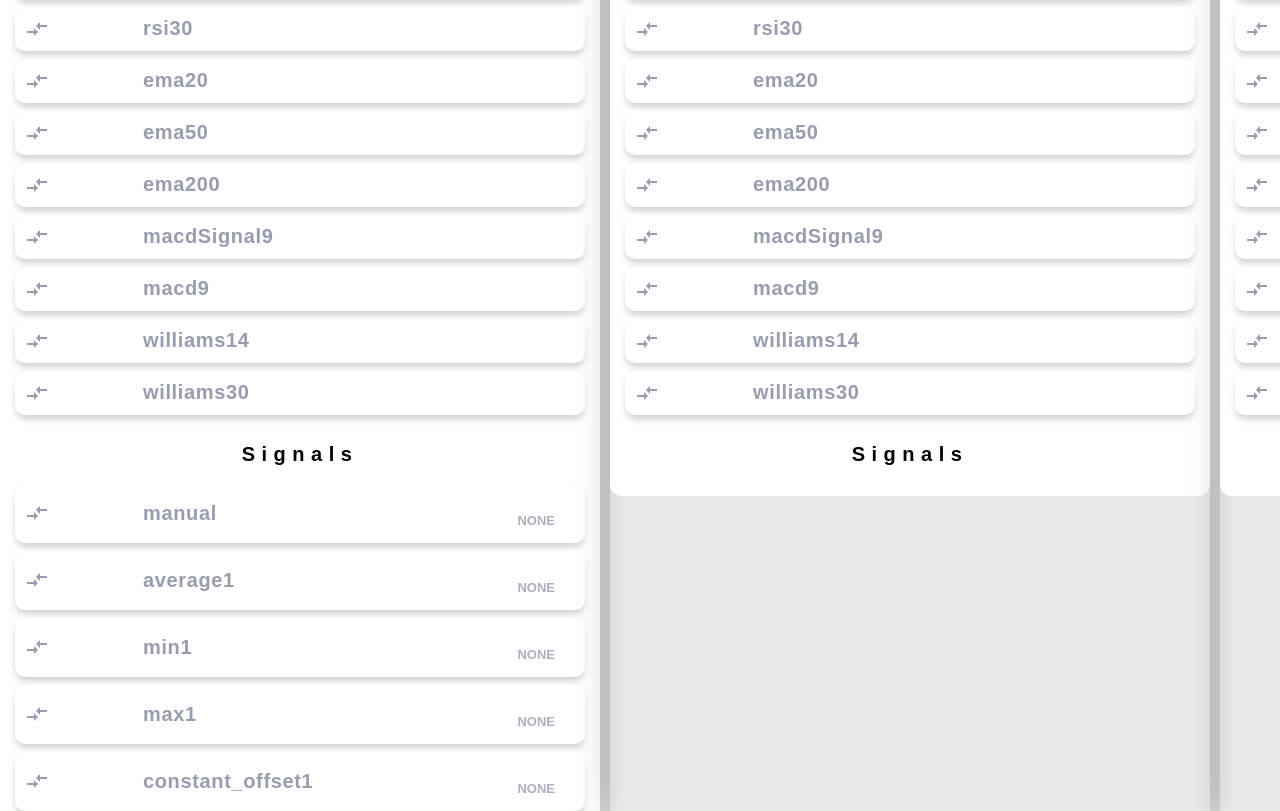
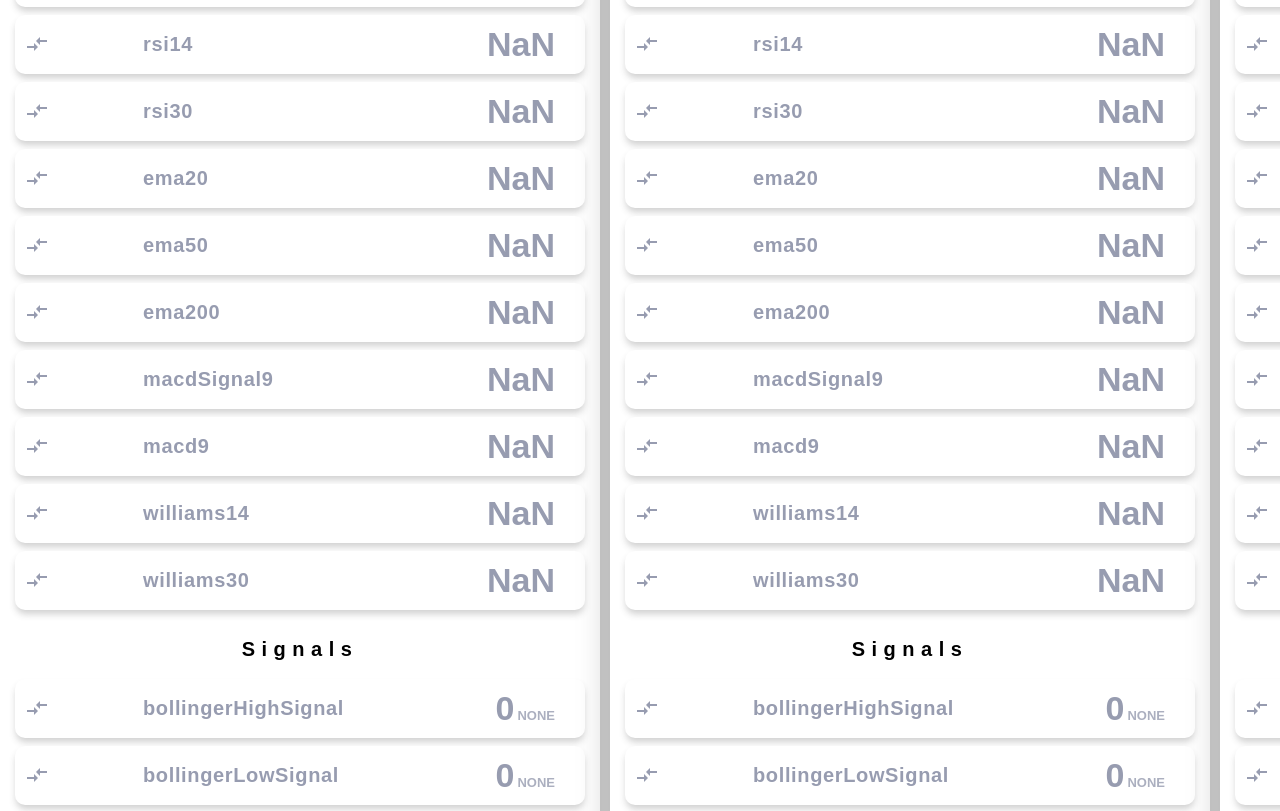
Before and after one commit to cloudjubei/BlackSwanMonitor, a Next.js app: page / in a window 1280 px wide. Shown: the part 606-1417 px from the top of the page. Built offline with nearby package versions, Linux system fonts and the light colour scheme; no server answers.

Commit message:
Using new signals.

```diff
--- a/components/SignalInfo.tsx
+++ b/components/SignalInfo.tsx
@@ -1,18 +1,22 @@
-import React from "react"
+import React, { useMemo } from "react"
 import { ArrowUpward, ArrowDownward, CompareArrows } from '@mui/icons-material'
+import SignalModel from "../models/SignalModel"
 
 interface Props {
   name: string
   id?: string
   className?: string
-  action: number
+  signal: SignalModel
 }
 
-export const SignalInfo = ({ name, id, className, action }: Props) =>
+export const SignalInfo = ({ name, id, className, signal }: Props) =>
 {
-  const color = (action > 0) ? "#35d8ac" : (action < 0) ? "#dd15ac" : "#979cb0"
-  const icon = (action > 0) ? <ArrowUpward style={{color}}/> : (action < 0 ) ? <ArrowDownward style={{color}}/> : <CompareArrows style={{color}}/>
-  const actionName = (action > 0) ? " BUY" : (action < 0) ? "SELL" : "NONE"
+    const action = signal.action
+
+    const color = (action > 0) ? "#35d8ac" : (action < 0) ? "#dd15ac" : "#979cb0"
+    const icon = (action > 0) ? <ArrowUpward style={{color}}/> : (action < 0 ) ? <ArrowDownward style={{color}}/> : <CompareArrows style={{color}}/>
+    const actionName = (action > 0) ? " BUY" : (action < 0) ? "SELL" : "NONE"
+
   return <article id={id} className={`signal-info section__item ${className}`}>
     {icon}
     <span className="section__item__name" style={{color}}>{name}</span>
--- a/components/TokenInfo.tsx
+++ b/components/TokenInfo.tsx
@@ -1,37 +1,35 @@
 import React, { useMemo } from "react"
-import { AttachMoney, CompareArrows } from '@mui/icons-material'
+import { AttachMoney } from '@mui/icons-material'
 import { PriceInfo } from "./PriceInfo"
 import { IndicatorInfo } from "./IndicatorInfo"
 import { SignalInfo } from "./SignalInfo"
 import PriceKlineModel from "../models/PriceKlineModel"
+import TokenIndicatorsModel from "../models/TokenIndicatorsModel"
+import SignalModel from "../models/SignalModel"
 
 interface Props {
   token: string
   interval: string
-  id?: string
-  className?: string
   price: PriceKlineModel
   indicatorsToShow: string[]
-  indicators?: any
+  indicators: TokenIndicatorsModel
   signalsToShow: string[]
-  signals?: any
+  signals: { [index: string]: SignalModel}
 }
 
-export const TokenInfo = ({ token, interval, id, className, price, indicatorsToShow, indicators, signalsToShow, signals }: Props) =>
+export const TokenInfo = ({ token, interval, price, indicatorsToShow, indicators, signalsToShow, signals }: Props) =>
 {
-  const indicatorViews = useMemo(() => {
-    return indicators && indicators[token] && indicators[token][interval] && indicatorsToShow.map(name =>
-      <IndicatorInfo key={'indicator-' + token + "-" + interval + "-" + name} name={name} value={indicators[token][interval][name]} />
-    )
-  }, [token, interval, indicators, indicatorsToShow])
+  const keyId = useMemo(() => token + "-" + interval, [token, interval])
 
-  const signalViews = useMemo(() => {
-    return interval == '1s' && signals && signals[token] && signalsToShow.map(name =>
-        <SignalInfo key={'signal-' + token + "-" + name} name={name} action={signals[token][name]} />
-    )
-  }, [token, interval, signals, signalsToShow])
+  const indicatorViews = indicatorsToShow.map(name =>
+    <IndicatorInfo key={'indicator-' + keyId + "-" + name} name={name} value={parseFloat(indicators.indicators[name])} />
+  )
 
-  return <article key={"token-"+token+"-interval"} className="section">
+  const signalViews = signalsToShow.map(name =>
+    signals[name] && <SignalInfo key={'signal-' + keyId + "-" + name} name={name} signal={signals[name]} />
+  )
+
+  return <article key={"info-" + keyId} className="section">
     <header>
       <AttachMoney className="icon"/>
       <h1 className="title">
@@ -40,7 +38,7 @@ export const TokenInfo = ({ token, interval, id, className, price, indicatorsToS
       </h1>
     </header>
     <main className="section__items">
-      <PriceInfo key={'price-' + token} token={token} price={price.price_close} />
+      <PriceInfo key={'price-' + keyId} token={token} price={price.price_close} />
       <span>Indicators</span>
       {indicatorViews}
       <span>Signals</span>
--- a/models/PriceKlineModel.ts
+++ b/models/PriceKlineModel.ts
@@ -4,8 +4,8 @@ export default class PriceKlineModel
     tokenPair: string
     interval: string
 
-    timestamp_open: string = "0"
-    timestamp_close: string = "0"
+    timestamp_open: number = 0
+    timestamp_close: number = 0
     price_open: string = "0"
     price_close: string = "0"
     price_low: string = "0"
--- /dev/null
+++ b/models/SignalModel.ts
@@ -0,0 +1,18 @@
+
+export default class SignalModel
+{
+    tokenPair: string
+    interval: string
+    timestamp: number
+    action: number
+    certainty: number = 1.0 // percentage
+
+    constructor(tokenPair: string, interval: string, timestamp: number, action: number, certainty: number = 1.0)
+    {
+        this.tokenPair = tokenPair
+        this.interval = interval
+        this.timestamp = timestamp
+        this.action = action
+        this.certainty = certainty
+    }
+}
--- /dev/null
+++ b/models/TokenIndicatorsModel.ts
@@ -0,0 +1,17 @@
+
+export default class TokenIndicatorsModel
+{
+    tokenPair: string
+    interval: string
+    price: string
+    timestamp: number
+    indicators: { [id:string] : string }
+
+    constructor(tokenPair: string, interval: string, price: string, timestamp: number, indicators: {[id:string] : string}){
+        this.tokenPair = tokenPair
+        this.interval = interval
+        this.price = price
+        this.timestamp = timestamp
+        this.indicators = indicators
+    }
+}
--- a/pages/index.tsx
+++ b/pages/index.tsx
@@ -1,6 +1,9 @@
 import React, { useEffect, useMemo, useState } from 'react'
 import SocketIOClient from "socket.io-client"
 import { TokenInfo } from '../components/TokenInfo'
+import TokenIndicatorsModel from '../models/TokenIndicatorsModel'
+import PriceKlineModel from '../models/PriceKlineModel'
+import SignalModel from '../models/SignalModel'
 
 const intervals = [
     '1s',
@@ -32,16 +35,14 @@ const indicatorsToShow = [
     'williams14',
     'williams30'
 ]
+
 const signalsConfig = {
-    'manual': 3003,
     'aggregator': 3005
 }
 const signalsToShow = [
-    'manual',
-    'average1',
-    'min1',
-    'max1',
-    'constant_offset1'
+    "bollingerHighSignal",
+    "bollingerLowSignal", "bollingerHighWithRSI30Overbought", "bollingerLowWithRSI30Oversold",
+    "rsi30Overbought", "rsi30Oversold", "rsi9Overbought", "rsi9Oversold",
 ]
 
 export default function Home() {
@@ -58,8 +59,13 @@ export default function Home() {
             indicators[token] = {}
             signals[token] = {}
             for(const interval of intervals){
-                prices[token][interval] = {}
-                indicators[token][interval] = {}
+                prices[token][interval] = new PriceKlineModel(token, interval)
+                indicators[token][interval] = new TokenIndicatorsModel(token, interval, "0", 0, {})
+
+                signals[token][interval] = {}
+                for(const signal of signalsToShow){
+                    signals[token][interval][signal] = new SignalModel(token, interval, 0, 0)
+                }
             }
             const port = pricesConfig[token]
             if (!sockets[port]){
@@ -67,8 +73,6 @@ export default function Home() {
                 setSockets({...sockets})
             }
         }
-        console.log('prices')
-        console.log(prices)
         setPrices({...prices})
         setSignals({...signals})
         setIndicators({...indicators})
@@ -128,32 +132,31 @@ export default function Home() {
             const port = signalsConfig[signal]
             const socket = sockets[port]
             if (socket) {
+                for(const signalId of signalsToShow){
                     for(const token of Object.keys(pricesConfig)){
-                    socket.on(token, (actionData) => {
-                        if (typeof actionData === 'number' || actionData instanceof Number){
-                            signals[token][signal] = actionData
+                        for(const interval of intervals){
+                            socket.on(signalId + '-' + token + '-' + interval, (actionData) => {
+                                signals[token][interval][signalId] = actionData
                                 setSignals({...signals})
-                        }else{
-                            const { action, identifier } = actionData
-                            signals[token][identifier] = action
-                            setSignals({...signals})
+                            })
                         }
-                    })
+                    }
                 }
             }
         }
         setSocketsInitialised(true)
     }, [sockets])
 
-    const tokenItems = useMemo(() => {
-        return Object.keys(pricesConfig).map(token =>
+    const tokenItems = Object.keys(pricesConfig).map(token =>
         <div key={'token-' + token} className='intervals_container'>
             {(intervals.map(interval =>
-                    prices[token] && <TokenInfo token={token} interval={interval} price={prices[token][interval]} indicatorsToShow={indicatorsToShow} indicators={indicators} signals={signals} signalsToShow={signalsToShow}  />
+                prices[token] && prices[token][interval] &&
+                indicators[token] && indicators[token][interval] &&
+                signals[token] && signals[token][interval] &&
+                <TokenInfo token={token} interval={interval} price={prices[token][interval]} indicators={indicators[token][interval]} indicatorsToShow={indicatorsToShow} signals={signals[token][interval]} signalsToShow={signalsToShow}  />
             ))}
         </div>
     )
-    }, [prices, indicatorsToShow, indicators, signals, signalsToShow])
 
     return (
         <div>
```
Lines whose indentation alone changed are shown as unchanged.
